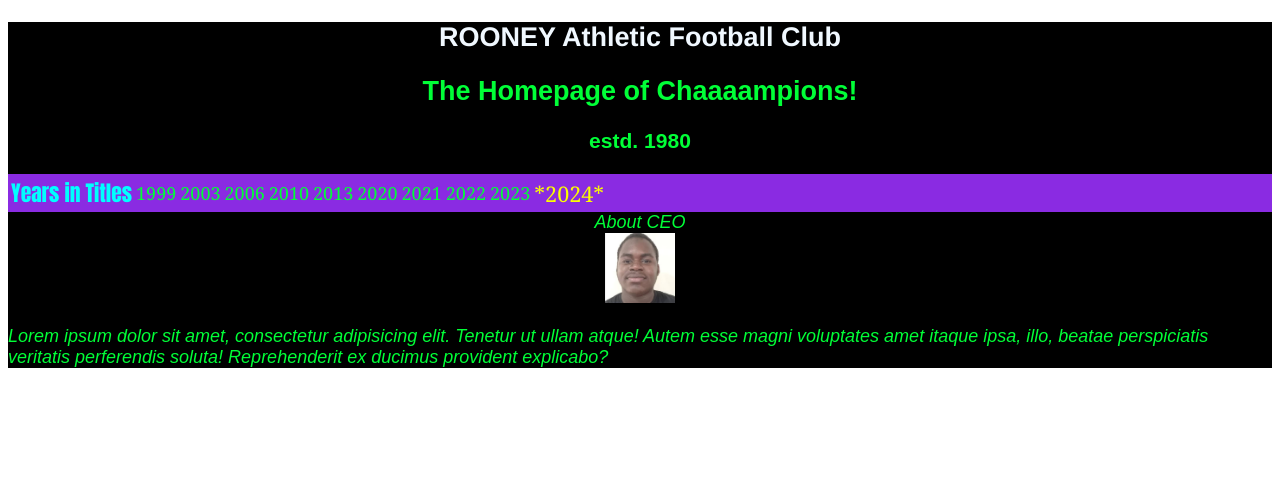
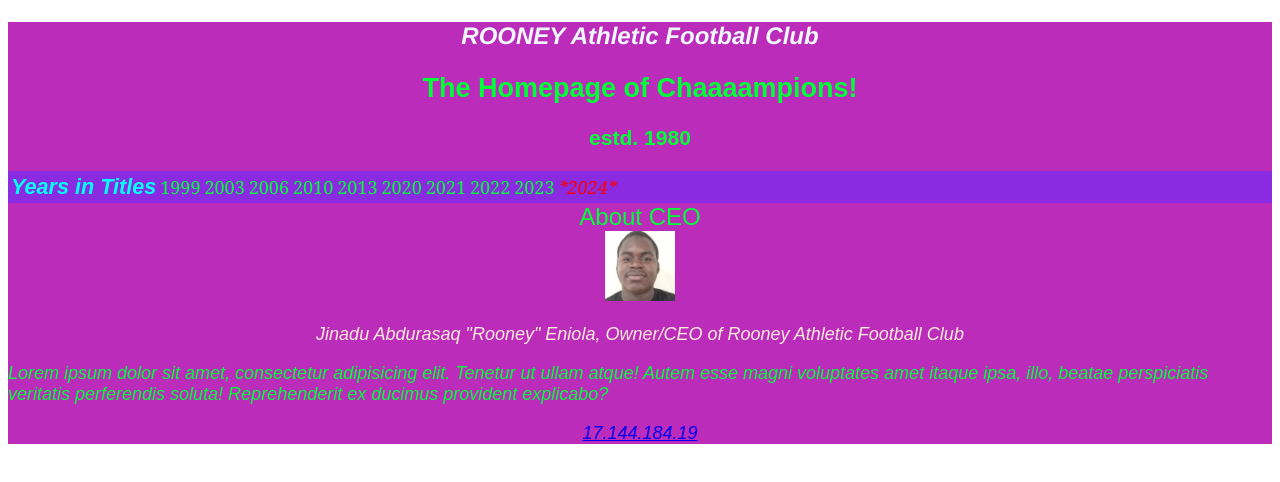
Before and after one commit to eniolajinadu/minaret_frontend, a plain HTML site: page rooney/index.html in a window 1280 px wide. Drawn offline with Linux system fonts and the light colour scheme.

Commit message:
link to musketeer music.

```diff
--- a/rooney/index.html
+++ b/rooney/index.html
@@ -6,14 +6,15 @@
     <title>The Official Web Page Of Chaaaampions</title>
 </head>
 <body>
-    <section style="background-color: black; font-size: large; color: rgb(0, 255, 55); font-family: sans-serif" >
-        <H1><CENter style="font-family: 'Franklin Gothic Medium'; color: aliceblue;">ROONEY Athletic Football Club</CENter></H1>
+    <section style="background-color: rgb(187, 44, 187); font-size: large; color: rgb(0, 255, 55); font-family: sans-serif" >
+        <H1><CENter style="font-family: 'Franklin Gothic Medium'; font-size: x-large; font-style: italic; color: aliceblue;">ROONEY Athletic Football Club</CENter></H1>
         <H2><center>The Homepage of Chaaaampions!</center></H2>
         <h3><center>estd. 1980</center></h3>
 
         <section style="background-color: blueviolet; font-family: Cambria; table-layout: initial;">
             <table>
-                 <th><CENter><font style="font-family: Impact; font-size: larger; color: aqua ;">Years in Titles</CENter></th>
+                <center>
+                 <th><CENter><font style="font-family: Arial;font-style: italic; font-size: larger; color: aqua ;">Years in Titles</CENter></th>
                  <td>1999</td>
                  <td>2003</td>
                  <td>2006</td>
@@ -23,12 +24,14 @@
                  <td>2021</td>
                  <td>2022</td>
                  <td>2023</td>
-                 <td><font style="font: italic; color: rgb(251, 255, 0); font-size: larger;">*2024*</td>
+                 <td><font style="font-style: italic; color: rgb(255, 0, 0);">*2024*</td>
+                </center>
             </table>
         </section>
         <section style="font-style: italic;">
-            <header><center>About CEO</center></header>
+            <header style="font-size: x-large; font-style: normal;"><center>About CEO</center></header>
             <center><img src="ME.jpg" alt="Owner/CEO of Rooney Athletic Football Club"; width="70 px"; aria-orientation="vertical"></center>
+            <P style="text-align: center; color: antiquewhite; size: 1px;">Jinadu Abdurasaq "Rooney" Eniola, Owner/CEO of Rooney Athletic Football Club</P>
             <p>Lorem ipsum dolor sit amet,
                 consectetur adipisicing elit.
                 Tenetur ut ullam atque! Autem esse magni voluptates
@@ -37,6 +40,7 @@
                  Reprehenderit ex ducimus provident
                   explicabo?</p>
         </section>
+    <footer style="height: auto; font-style: italic; text-orientation: sideways; color: black; text-align: center;"><A href="https://vyd.co/musketeermusic">17.144.184.19</A></footer>
 
 </body>
 </html>
```
